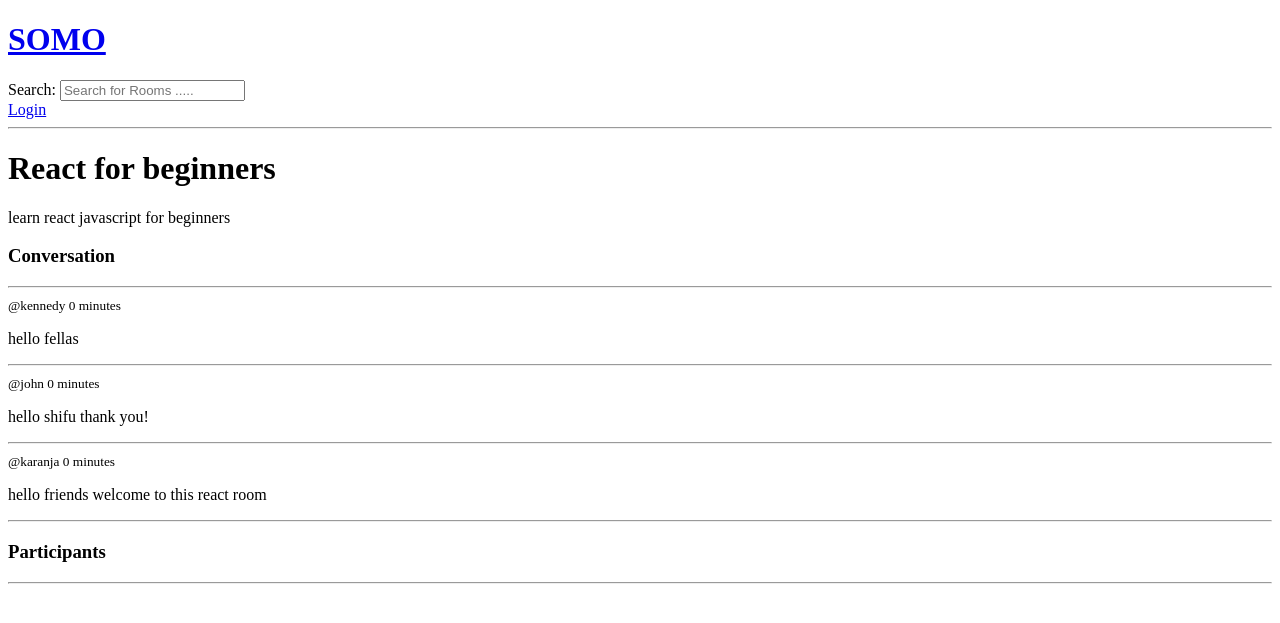
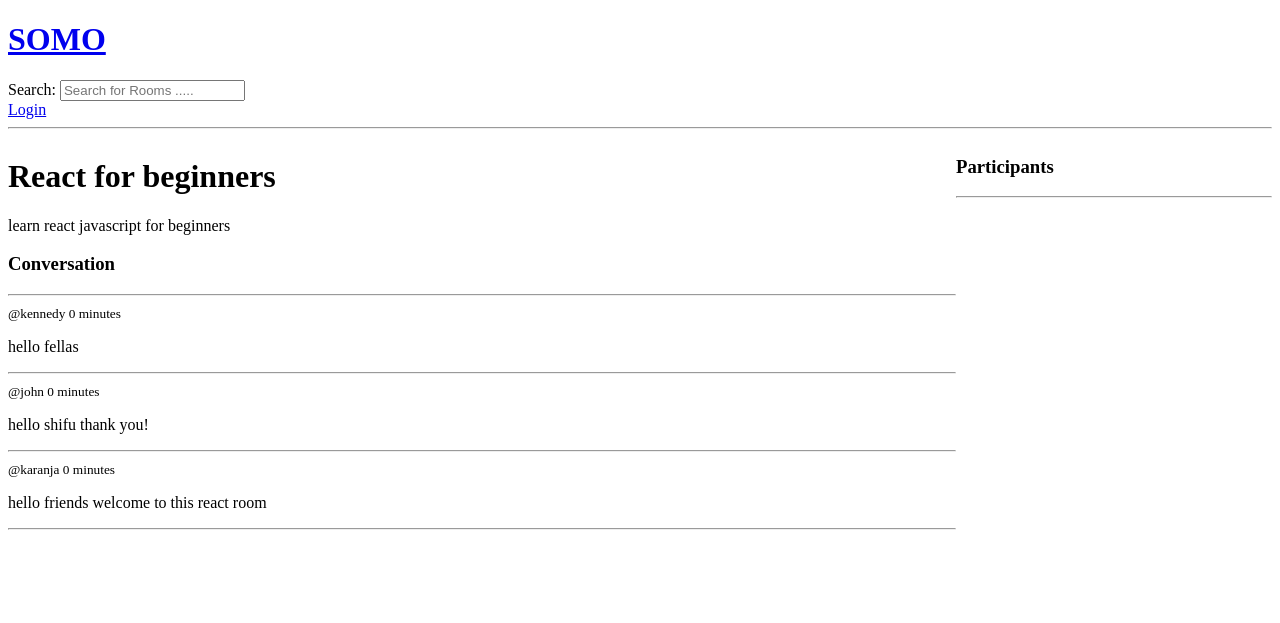
Before and after one commit to nzyuko/somo, a Django app: page /room/7/ in a window 1280 px wide. Shown: the top 623 px of the page. Run offline with Django 3.2, Linux system fonts and the light colour scheme; data comes from the database, SQL or seed files in the repository.

Commit message:
split messages and participants div into columns of fraction 1 fr and 3 fr respectively

```diff
--- a/somo-back/somo/base/templates/base/room.html
+++ b/somo-back/somo/base/templates/base/room.html
@@ -1,6 +1,13 @@
 {% extends 'main.html' %}
 
 {% block content %}
+
+    <style>
+            .room-container{
+                display: grid;
+                grid-template-columns: 3fr 1fr;
+            }
+    </style>
 
     <div class="room-container">
         <div>
```
